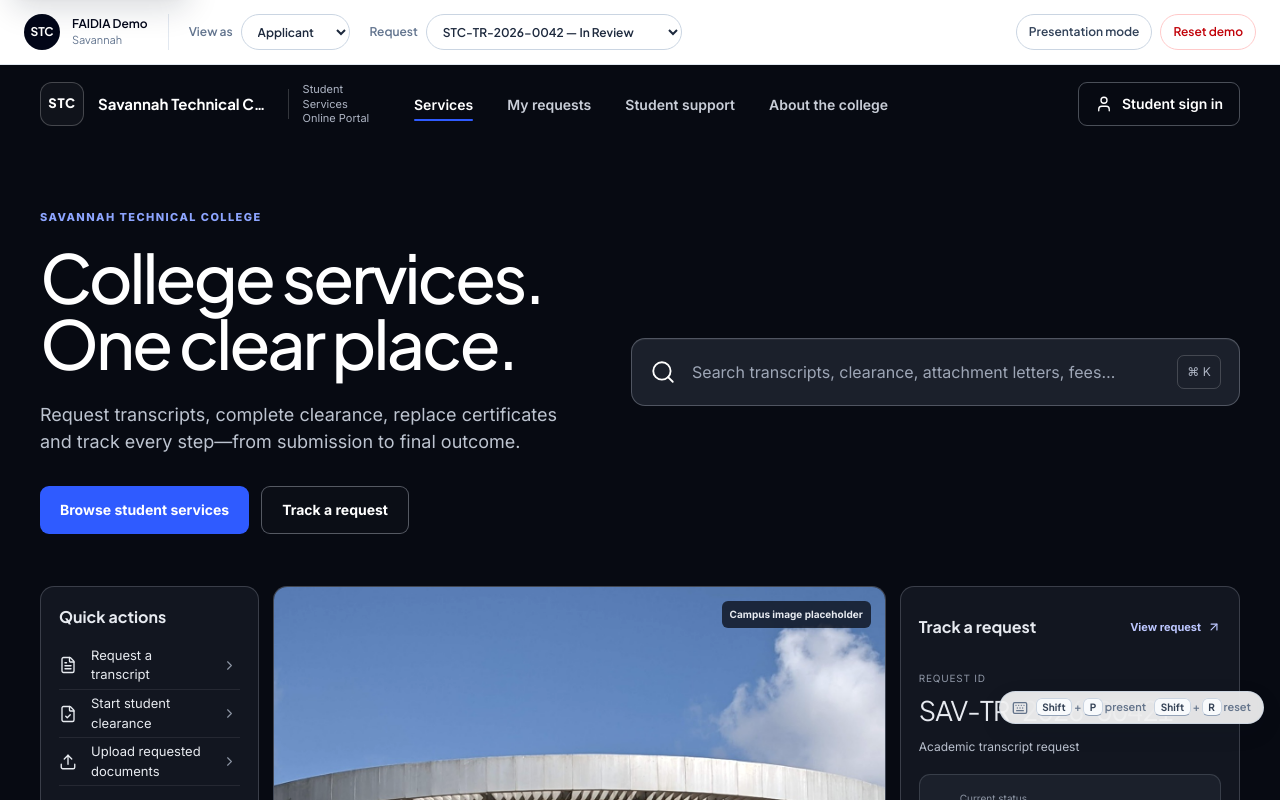
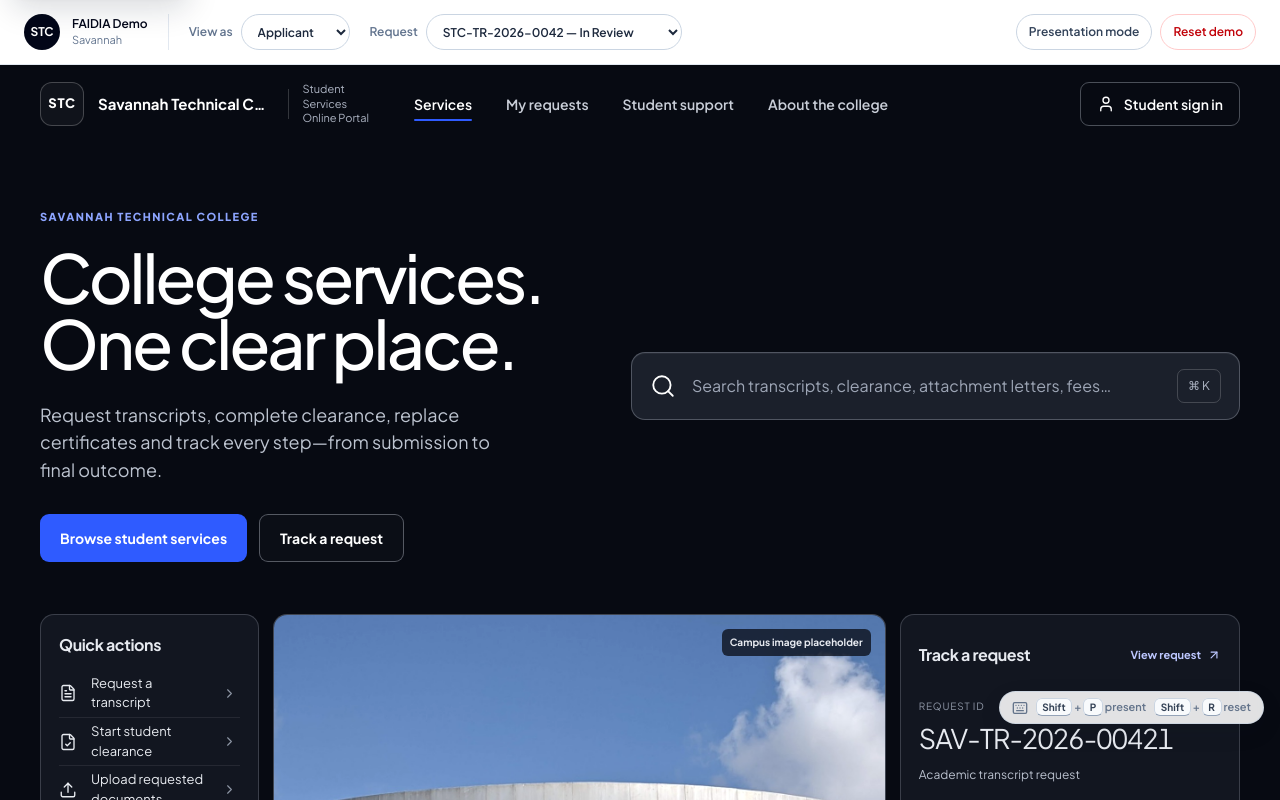
Before and after one commit to Nyabera/digi-serve, a Next.js app: page /demo in a window 1280 px wide. Shown: the top 800 px of the page. Built offline with nearby package versions, Linux system fonts and the light colour scheme.

Commit message:
fix(demo): finalize homepage typography and SLA styles

```diff
--- /dev/null
+++ b/app/demo/homepage-font-scope.module.css
@@ -0,0 +1,12 @@
+.homepageFontScope,
+.homepageFontScope :where(*) {
+  font-family:
+    var(--font-plus-jakarta-sans),
+    "Plus Jakarta Sans",
+    system-ui,
+    sans-serif;
+}
+
+.homepageFontScope h2 {
+  letter-spacing: -0.025em;
+}
--- a/app/demo/page.tsx
+++ b/app/demo/page.tsx
@@ -1,5 +1,5 @@
+import homepageFontStyles from "./homepage-font-scope.module.css";
 import { SavannahHomepage } from "@/components/demo/homepage";
-
 export default function DemoHomepagePage() {
-  return <SavannahHomepage />;
+    return <div className={homepageFontStyles.homepageFontScope}>{<SavannahHomepage />}</div>;
 }
--- a/components/demo/homepage/savannah-homepage.module.css
+++ b/components/demo/homepage/savannah-homepage.module.css
@@ -14,7 +14,7 @@
   overflow-x: clip;
   background: var(--paper);
   color: var(--ink);
-  font-family: var(--font-inter, "Inter"), ui-sans-serif, system-ui, -apple-system,
+  font-family: var(--font-plus-jakarta-sans, "Plus Jakarta Sans"), ui-sans-serif, system-ui, -apple-system,
     BlinkMacSystemFont, "Segoe UI", sans-serif;
 }
 
```
Also changed, not shown: features/demo-operations/components/officer-sla-workspace-fixed.module.css (+5 -5 lines).
